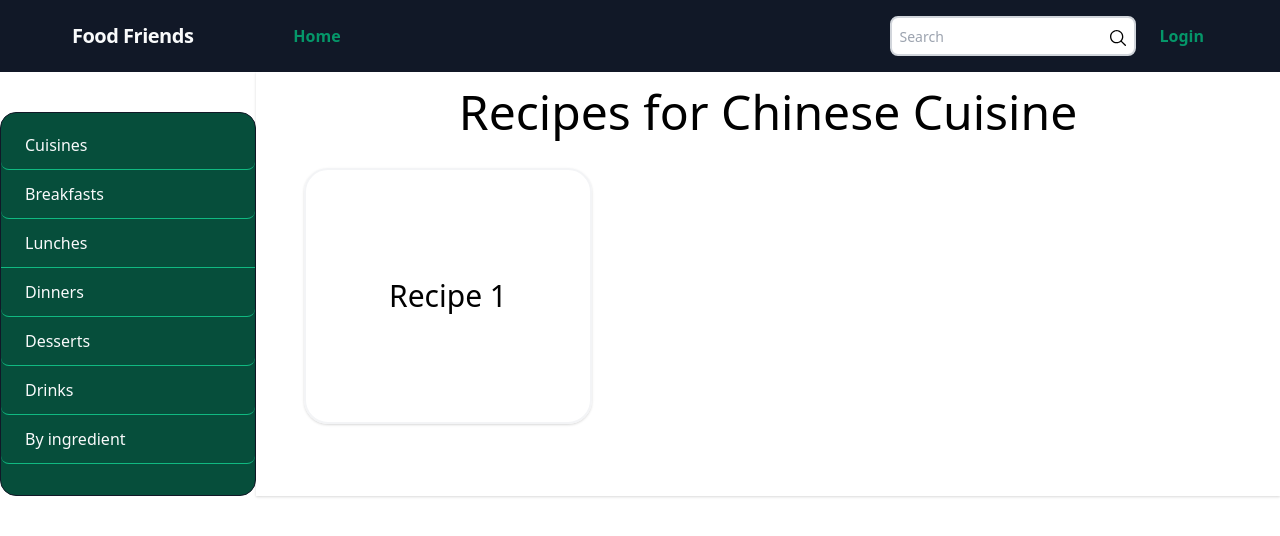
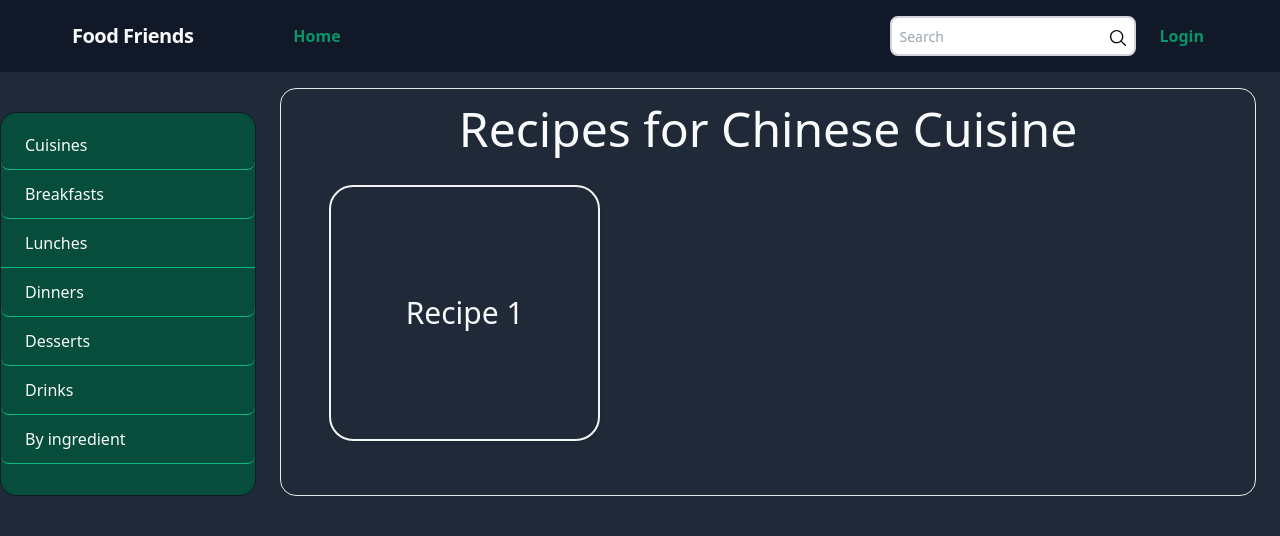
Before and after one commit to andyanday33/food-friends, a Nuxt app in the folder front-end/: page /Recipes/Chinese in a window 1280 px wide. Shown: the top 536 px of the page. Built offline with nearby package versions, Linux system fonts and the light colour scheme; no server answers.

Commit message:
Styling changes for cuisine dynamic routes

```diff
--- a/front-end/pages/Cuisines.vue
+++ b/front-end/pages/Cuisines.vue
@@ -7,22 +7,22 @@
         <div class="flex-1 p-4 grow border rounded-2xl mx-6 mt-4 justify-start overflow-auto">
             <h1 class="text-5xl text-center">Cuisines</h1>
             <div class="grid grid-cols-3 gap-8 p-8 text-center max-h-128">
-                <NuxtLink to="/Recipes/French" class="container shadow hover:shadow-xl border-2 rounded-3xl border-gray-100 flex h-64">
+                <NuxtLink to="/Recipes/French" class="container shadow hover:shadow-xl border-2 rounded-3xl border-gray-100 flex h-64 hover:bg-gray-700">
                     <h2 class="m-auto text-3xl">French</h2>
                 </NuxtLink>
-                <NuxtLink to="/Recipes/Chinese" class="container shadow hover:shadow-xl border-2 rounded-3xl border-gray-100 flex h-64">
+                <NuxtLink to="/Recipes/Chinese" class="container shadow hover:shadow-xl border-2 rounded-3xl border-gray-100 flex h-64 hover:bg-gray-700">
                     <h2 class="m-auto text-3xl">Chinese</h2>
                 </NuxtLink>
-                <NuxtLink to="/Recipes/Greek" class="container shadow hover:shadow-xl border-2 rounded-3xl border-gray-100 flex h-64">
+                <NuxtLink to="/Recipes/Greek" class="container shadow hover:shadow-xl border-2 rounded-3xl border-gray-100 flex h-64 hover:bg-gray-700">
                     <h2 class="m-auto text-3xl">Greek</h2>
                 </NuxtLink>
-                <NuxtLink to="/Recipes/Italian" class="container shadow hover:shadow-xl border-2 rounded-3xl border-gray-100 flex h-64">
+                <NuxtLink to="/Recipes/Italian" class="container shadow hover:shadow-xl border-2 rounded-3xl border-gray-100 flex h-64 hover:bg-gray-700">
                     <h2 class="m-auto text-3xl">Italian</h2>
                 </NuxtLink>
-                <NuxtLink to="/Recipes/Spanish" class="container shadow hover:shadow-xl border-2 rounded-3xl border-gray-100 flex h-64">
+                <NuxtLink to="/Recipes/Spanish" class="container shadow hover:shadow-xl border-2 rounded-3xl border-gray-100 flex h-64 hover:bg-gray-700">
                     <h2 class="m-auto text-3xl">Spanish</h2>
                 </NuxtLink>
-                <NuxtLink to="/Recipes/Mediterranean" class="container shadow hover:shadow-xl border-2 rounded-3xl border-gray-100 flex h-64">
+                <NuxtLink to="/Recipes/Mediterranean" class="container shadow hover:shadow-xl border-2 rounded-3xl border-gray-100 flex h-64 hover:bg-gray-700">
                     <h2 class="m-auto text-3xl">Mediterranean</h2>
                 </NuxtLink>
             </div>
--- a/front-end/pages/Recipes/_type.vue
+++ b/front-end/pages/Recipes/_type.vue
@@ -1,12 +1,12 @@
 <template>
 
-<div>
+<div class="bg-gray-800 h-screen text-gray-50">
     <Navbar />
     <main class="flex">
         <Sidebar class = "flex-none" />
-        <div class="flex-1 p-4 grow shadow justify-start">
+        <div class="flex-1 p-4 grow border rounded-2xl mx-6 mt-4 justify-start overflow-auto">
             <h1 class="text-5xl text-center">Recipes for {{ this.$route.params.type }} Cuisine</h1>
-            <div class="grid grid-cols-3 gap-8 p-8 text-center">
+            <div class="grid grid-cols-3 gap-8 p-8 text-center max-h-128">
                 <div class="container shadow hover:shadow-xl border-2 rounded-3xl border-gray-100 flex h-64">
                     <h2 class="m-auto text-3xl">Recipe 1</h2>
                 </div>
```
